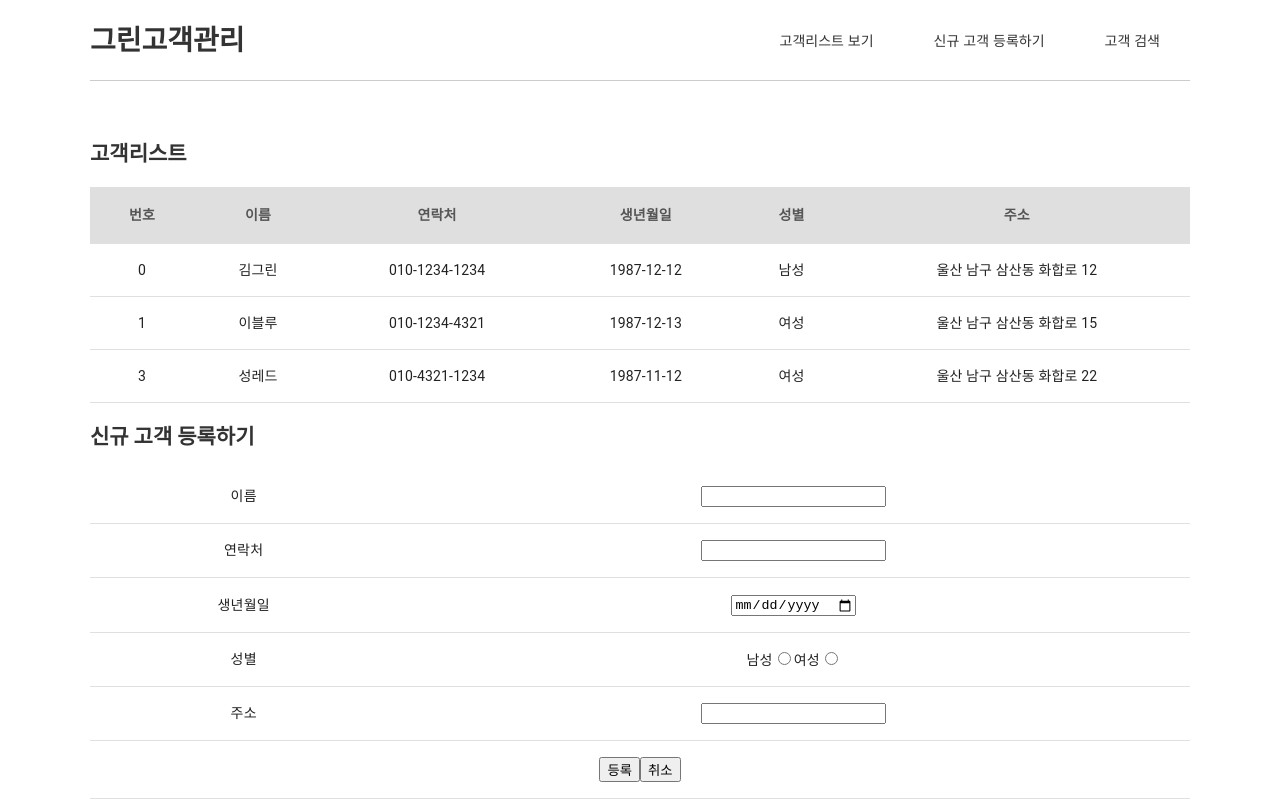
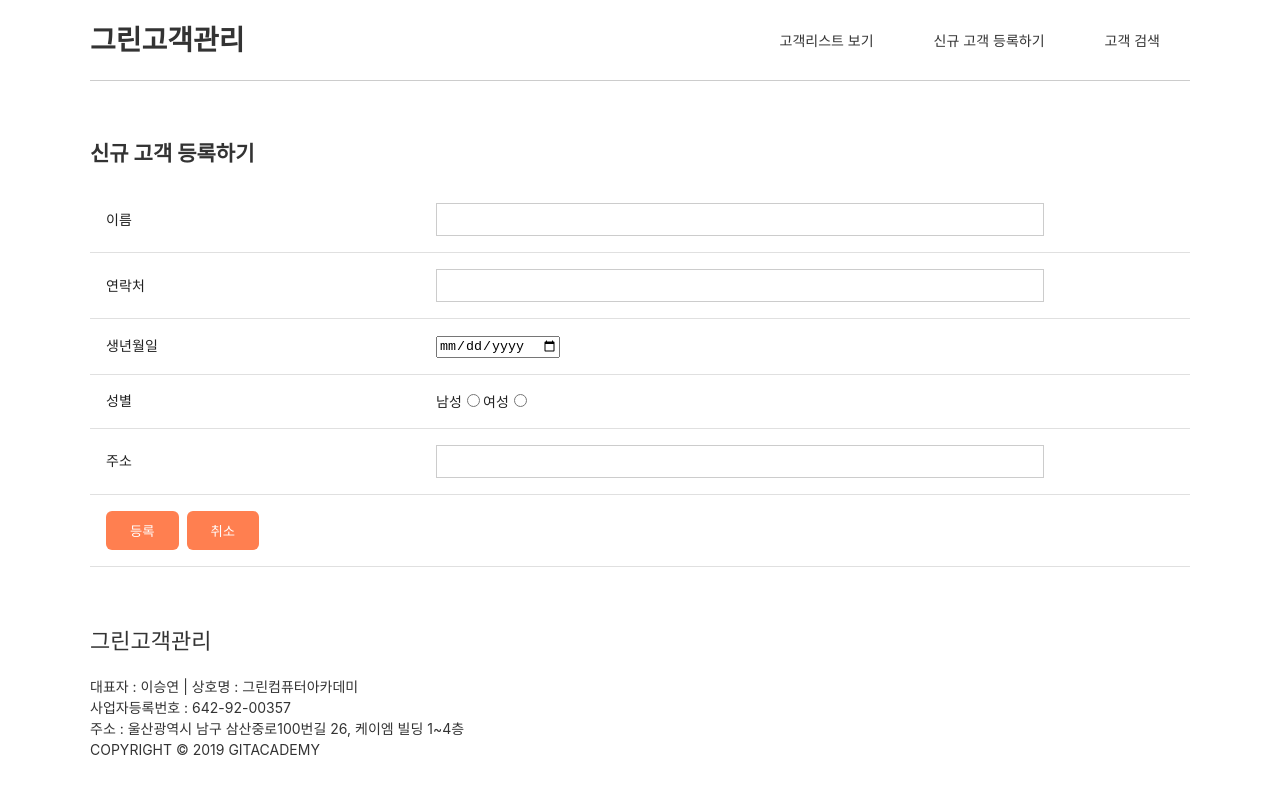
Before and after one commit to Lee-in-hyuk/customer-client-ms, a React (Create React App) app: page /create in a window 1280 px wide. Shown: the top 800 px of the page. Built offline with nearby package versions, Linux system fonts and the light colour scheme.

Commit message:
링크걸고 css 수정

```diff
--- a/src/App.css
+++ b/src/App.css
@@ -9,6 +9,7 @@ body {
   margin: 0 auto;
 }
 li { list-style: none; }
+a { text-decoration: none; color: inherit; }
 .header {
   display: flex;
   justify-content: space-between;
@@ -25,7 +26,7 @@ li { list-style: none; }
   cursor: pointer;
 }
 .header ul li:hover {
-  transform: scale(1.2);
+  transform: scale(1.1);
 }
 .contents {
   padding: 40px 0;
@@ -42,3 +43,23 @@ li { list-style: none; }
   font-weight: normal;
   font-size: 22px;
 }
+.contents table.createTable td {
+  text-align: left;
+}
+.contents table.createTable td:nth-child(1){
+  width: 30%;
+}
+table.createTable input[type='text']{
+  width: 80%;
+  padding: 8px;
+  border: 1px solid #ccc;
+}
+button {
+  background-color: coral;
+  color: #fff;
+  margin-right: 8px;
+  border: none;
+  outline: none;
+  padding: 10px 24px;
+  border-radius: 6px;
+}
--- a/src/App.js
+++ b/src/App.js
@@ -3,6 +3,8 @@ import Header from './componentes/Header';
 import Footer from './componentes/Footer';
 import CustomerList from './componentes/CustomerList';
 import CreateCustomer from './componentes/CreateCustomer';
+// 라우터 적용
+import { Routes, Route } from 'react-router-dom';
 
 function App() {
   const title = "그린고객관리";
@@ -37,8 +39,10 @@ function App() {
     <div className="App">
       <Header title={title}/>
       <div className='contents'>
-        <CustomerList sampleData={sampleData}/>
-        <CreateCustomer />
+        <Routes>
+          <Route path='/' element={<CustomerList sampleData={sampleData}/>}/>
+          <Route path='/create' element={<CreateCustomer />}/>
+        </Routes>
       </div>
       <Footer title={title}/>
     </div>
--- a/src/componentes/Header.js
+++ b/src/componentes/Header.js
@@ -1,12 +1,13 @@
 import React from 'react';
+import { Link } from 'react-router-dom';
 
 function Header({title}) {
     return (
         <div className='header'>
             <h1>{title}</h1>
             <ul>
-                <li>고객리스트 보기</li>
-                <li>신규 고객 등록하기</li>
+                <li><Link to='/'>고객리스트 보기</Link></li>
+                <li><Link to="/create">신규 고객 등록하기</Link></li>
                 <li>고객 검색</li>
             </ul>
         </div>
--- a/src/index.js
+++ b/src/index.js
@@ -3,10 +3,14 @@ import ReactDOM from 'react-dom';
 import './index.css';
 import App from './App';
 import reportWebVitals from './reportWebVitals';
+// 라우터 적용
+import { BrowserRouter } from 'react-router-dom';
 
 ReactDOM.render(
   <React.StrictMode>
-    <App />
+    <BrowserRouter>
+      <App />
+    </BrowserRouter>
   </React.StrictMode>,
   document.getElementById('root')
 );
```
